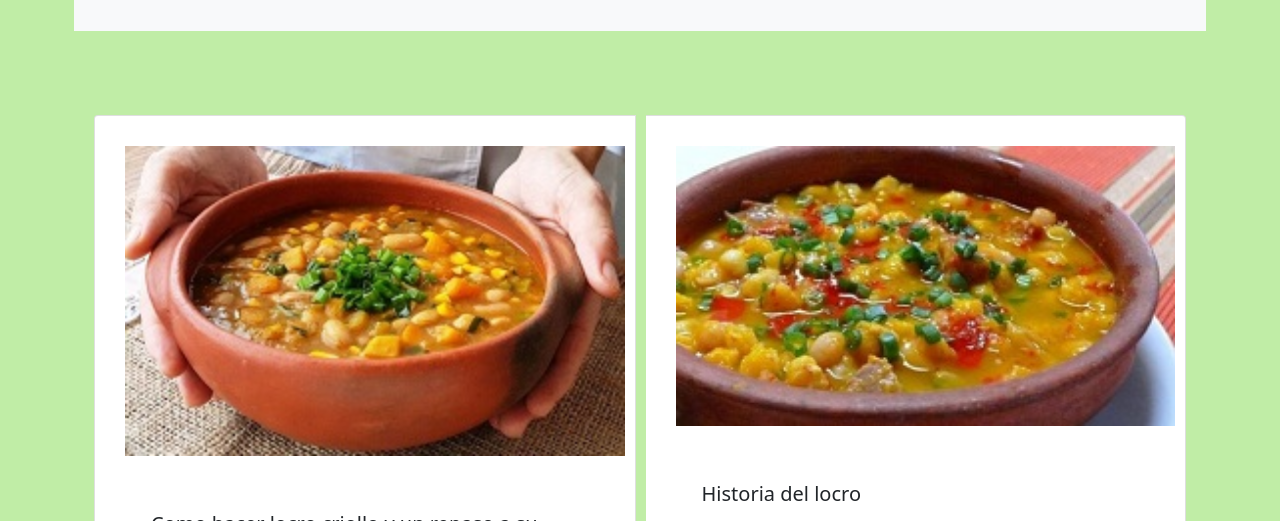
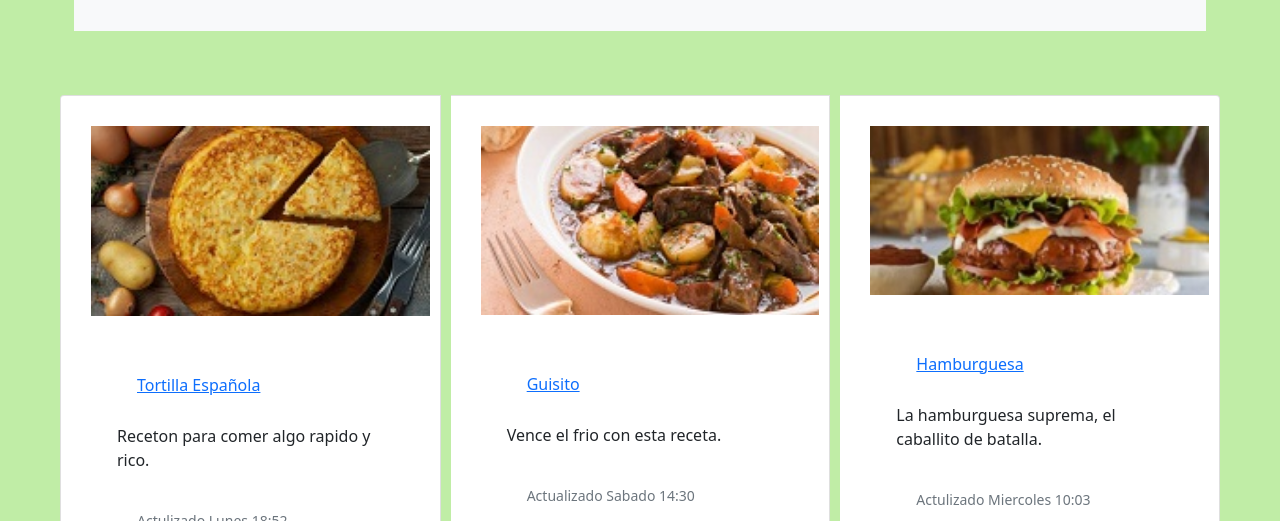
Before and after one commit to AgustinNeira/Potrero-Digital, a plain HTML site: page index.html in a window 1280 px wide. Shown: the part 279-800 px from the top of the page. Drawn offline with nearby package versions, Linux system fonts and the light colour scheme.

Commit message:
Actualizacion 8.0

```diff
--- a/index.html
+++ b/index.html
@@ -44,6 +44,32 @@
         </div>
     </nav>
 </div>
+<div class="card-group">
+    <div class="card">
+      <img src="img/tortilla.jpg" class="card-img-top" alt="...">
+      <div class="card-body">
+        <h5 class="card-title"><a href="https://www.kiwilimon.com/receta/desayunos/huevos/receta-de-tortilla-espanola" target="_blank"> Tortilla Española</a></h5>
+        <p class="card-text">Receton para comer algo rapido y rico.</p>
+        <p class="card-text"><small class="text-muted">Actulizado Lunes 18:52</small></p>
+      </div>
+    </div>
+    <div class="card">
+      <img src="img/guiso.jpg" class="card-img-top" alt="...">
+      <div class="card-body">
+        <h5 class="card-title"><a href="https://www.recetasgratis.net/receta-de-cocido-de-la-abuela-75855.html" target="_blank">Guisito</a></h5>
+        <p class="card-text">Vence el frio con esta receta.</p>
+        <p class="card-text"><small class="text-muted">Actualizado Sabado 14:30</small></p>
+      </div>
+    </div>
+    <div class="card">
+      <img src="img/burger.jpg" class="card-img-top" alt="...">
+      <div class="card-body">
+        <h5 class="card-title"><a href="https://www.kiwilimon.com/receta/carnes-y-aves/pollos/hamburguesa-de-pollo-frito" target="_blank"> Hamburguesa</a></h5>
+        <p class="card-text">La hamburguesa suprema, el caballito de batalla.</p>
+        <p class="card-text"><small class="text-muted">Actulizado Miercoles 10:03</small></p>
+      </div>
+    </div>
+  </div>
 <div class="m-4">
     <div class="card-group">
         <div class="card">
```
Also changed, not shown: img/burger.jpg (added), img/guiso.jpg (added), img/tortilla.jpg (added).
